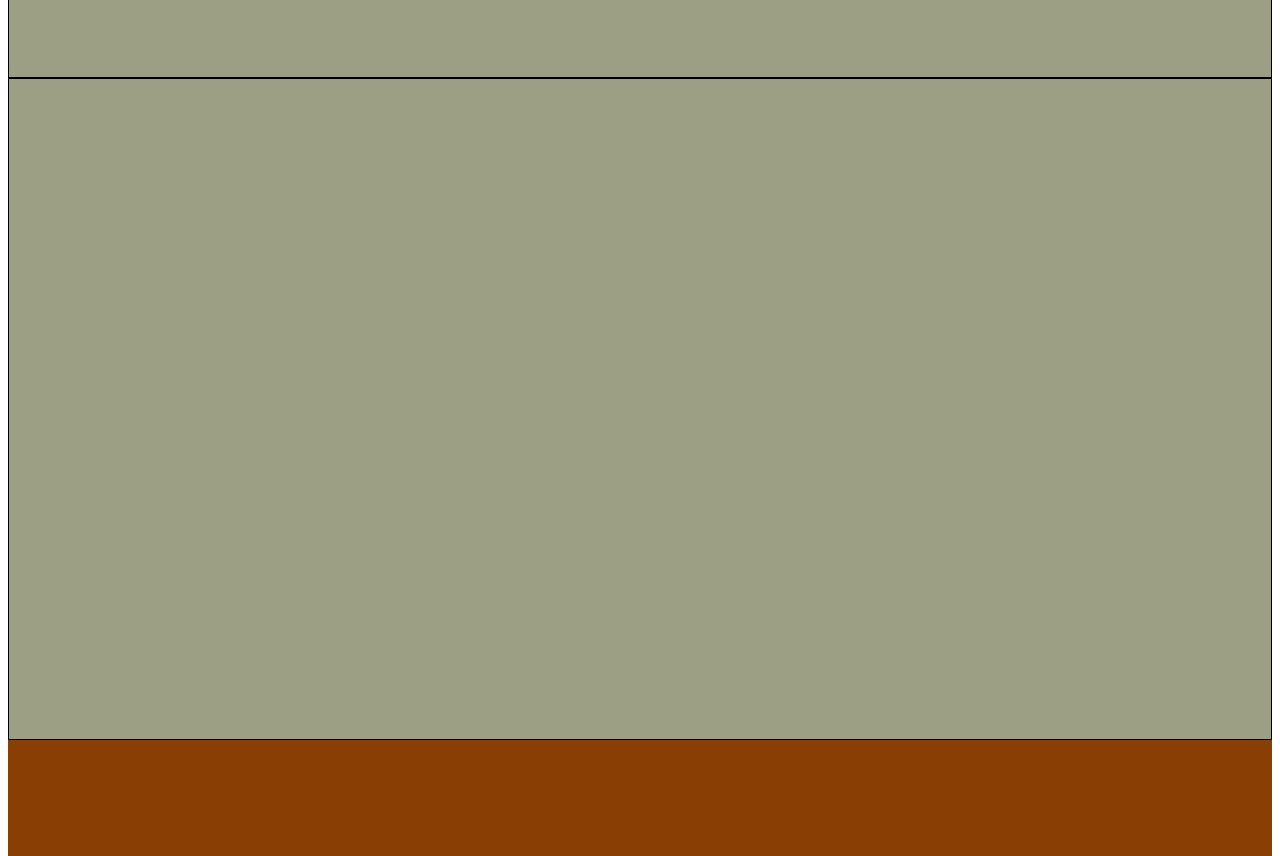
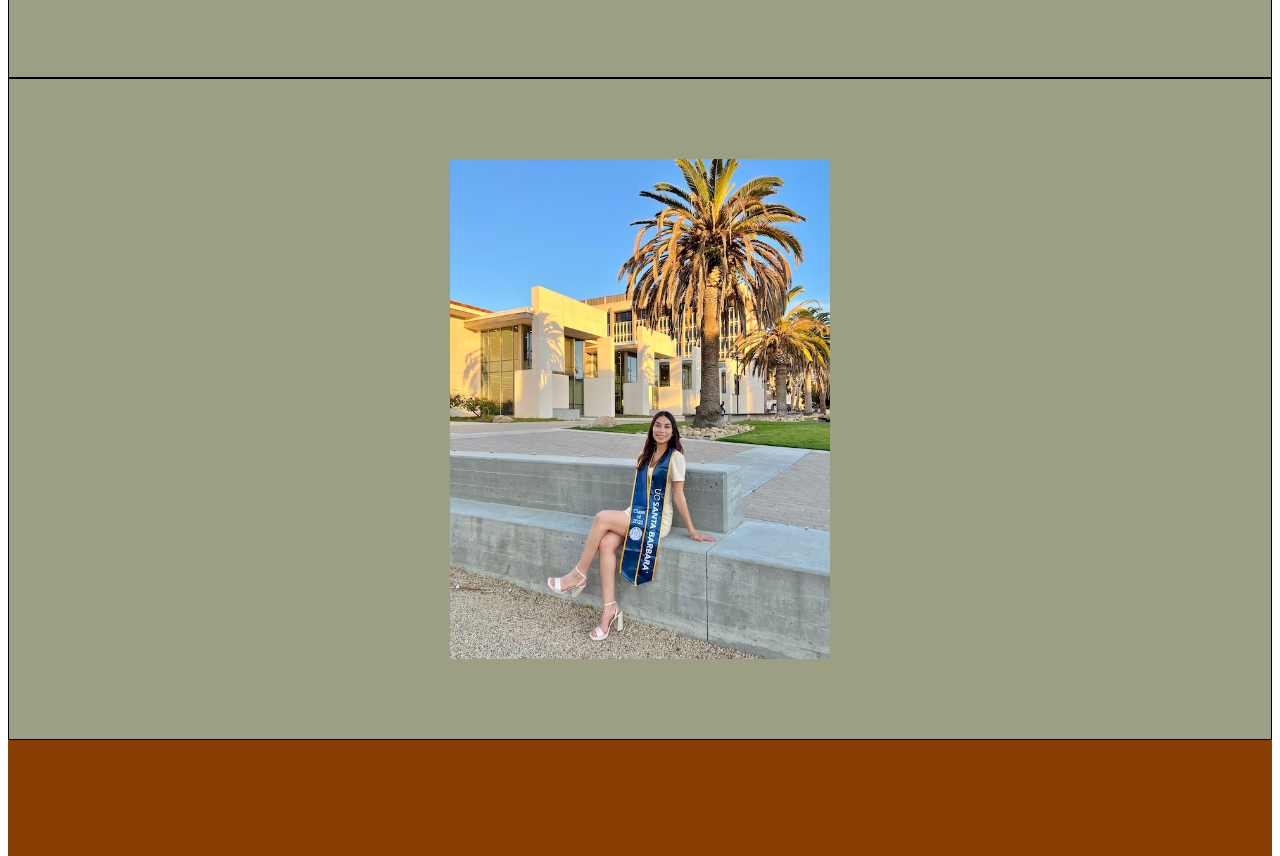
Before and after one commit to cantaderiogiselle/cantaderiogiselle.github.io, a plain HTML site: page index.html in a window 1280 px wide. Shown: the part 1394-2250 px from the top of the page. Drawn offline with Linux system fonts and the light colour scheme.

Commit message:
Update index.html

```diff
--- a/index.html
+++ b/index.html
@@ -41,12 +41,13 @@
 	   <h2>About Me</h2>
 	   <p class="about">Hello, my name is Giselle Cantaderio and I am a recent 2022 grad from the University of California, Santa Barbara with a major in Geography (emphasis in GiScience) and am currently enrolled at the University of Denver in a Graduate Certificate program in Geographic Information Systems. I am looking to begin a professional career within the GIS world and in the meanwhile have been working as a part-time store associate at Pura Vida Bracelets.</p>
 	</div>
-	<div
-           <img class="headshot" src="src/images/gradphoto.jpg" alt="Giselle's headshot"/>
-	</div>
+
     </section>
 
-    <section class="sub-section"></section>
+    <section class="sub-section">
+        <img class="headshot" src="src/images/gradphoto.jpg" alt="Giselle's Photo"/>
+    </section>
+
     <footer></footer>
 
 
```
